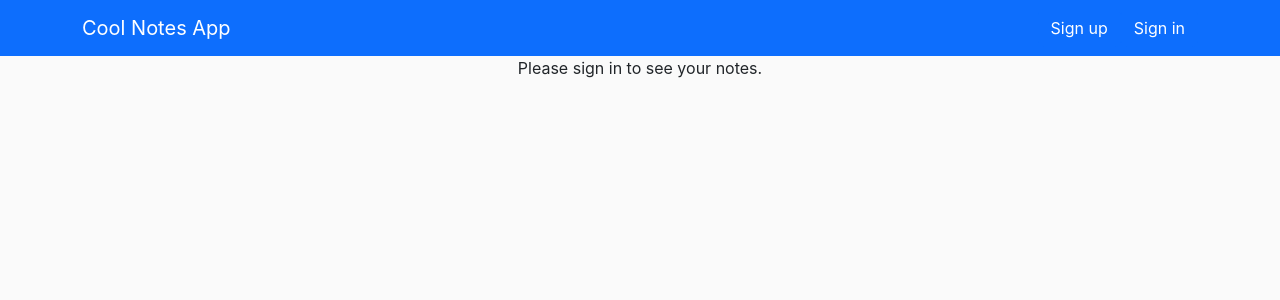
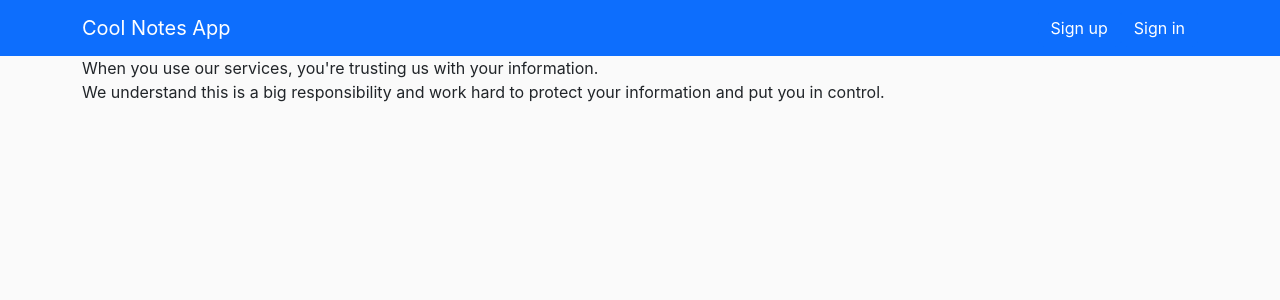
Before and after one commit to powoftech/collaborative-board, a React (Create React App) app in the folder frontend/: page /privacy in a window 1280 px wide. Shown: the top 300 px of the page. Built offline with nearby package versions, Linux system fonts and the light colour scheme; no server answers.

Commit message:
Add React Router and create new pages

```diff
--- a/frontend/package.json
+++ b/frontend/package.json
@@ -17,6 +17,7 @@
     "react-dom": "^18.2.0",
     "react-hook-form": "^7.48.2",
     "react-icons": "^4.12.0",
+    "react-router-dom": "^6.21.1",
     "react-scripts": "^5.0.1",
     "typescript": "^4.9.5",
     "web-vitals": "^2.1.4"
--- a/frontend/src/App.tsx
+++ b/frontend/src/App.tsx
@@ -1,13 +1,14 @@
 import { useEffect, useState } from "react";
-import { Container } from "react-bootstrap";
 import NavBar from "./components/NavBar";
-import NotesPageAuthenticatedView from "./components/NotesPageAuthenticatedView";
-import NotesPageUnauthenticatedView from "./components/NotesPageUnauthenticatedView";
 import SignInModal from "./components/SignInModal";
 import SignUpModal from "./components/SignUpModal";
 import { User } from "./models/user";
 import * as NotesApi from "./network/notesApi";
-import styles from "./styles/NotesPage.module.css";
+import { BrowserRouter, Route, Routes } from "react-router-dom";
+import { Container } from "react-bootstrap";
+import NotesPage from "./pages/NotesPage";
+import PrivacyPage from "./pages/PrivacyPage";
+import NotFoundPage from "./pages/NotFoundPage";
 
 function App() {
   const [authenticatedUser, setAuthenticatedUser] = useState<User | null>(null);
@@ -28,6 +29,7 @@ function App() {
   }, []);
 
   return (
+    <BrowserRouter>
       <div>
         <NavBar
           authenticatedUser={authenticatedUser}
@@ -35,14 +37,19 @@ function App() {
           onSignInClicked={() => setShowSignInModal(true)}
           onSignOutSuccessful={() => setAuthenticatedUser(null)}
         />
-      <Container className={styles.notesPage}>
-        <>
-          {authenticatedUser ? (
-            <NotesPageAuthenticatedView />
-          ) : (
-            <NotesPageUnauthenticatedView />
-          )}
-        </>
+
+        <Container>
+          <Routes>
+            <Route
+              path="/"
+              element={<NotesPage authenticatedUser={authenticatedUser} />}
+            />
+
+            <Route path="/privacy" element={<PrivacyPage />} />
+
+            <Route path="/*" element={<NotFoundPage />} />
+          </Routes>
+        </Container>
 
         {showSignUpModal && (
           <SignUpModal
@@ -53,6 +60,7 @@ function App() {
             }}
           />
         )}
+
         {showSignInModal && (
           <SignInModal
             onDismiss={() => setShowSignInModal(false)}
@@ -62,8 +70,8 @@ function App() {
             }}
           />
         )}
-      </Container>
       </div>
+    </BrowserRouter>
   );
 }
 
--- /dev/null
+++ b/frontend/src/pages/NotFoundPage.tsx
@@ -0,0 +1,9 @@
+const NotFoundPage = () => {
+  return (
+    <div>
+      <p>Page not found!</p>
+    </div>
+  );
+};
+
+export default NotFoundPage;
--- /dev/null
+++ b/frontend/src/pages/NotesPage.tsx
@@ -0,0 +1,25 @@
+import { Container } from "react-bootstrap";
+import NotesPageAuthenticatedView from "../components/NotesPageAuthenticatedView";
+import NotesPageUnauthenticatedView from "../components/NotesPageUnauthenticatedView";
+import { User } from "../models/user";
+import styles from "../styles/NotesPage.module.css";
+
+interface NotesPageProps {
+  authenticatedUser: User | null;
+}
+
+const NotesPage = ({ authenticatedUser }: NotesPageProps) => {
+  return (
+    <Container className={styles.notesPage}>
+      <>
+        {authenticatedUser ? (
+          <NotesPageAuthenticatedView />
+        ) : (
+          <NotesPageUnauthenticatedView />
+        )}
+      </>
+    </Container>
+  );
+};
+
+export default NotesPage;
--- /dev/null
+++ b/frontend/src/pages/PrivacyPage.tsx
@@ -0,0 +1,14 @@
+const PrivacyPage = () => {
+  return (
+    <div>
+      <p>
+        When you use our services, you're trusting us with your information.{" "}
+        <br />
+        We understand this is a big responsibility and work hard to protect your
+        information and put you in control.
+      </p>
+    </div>
+  );
+};
+
+export default PrivacyPage;
```
Also changed, not shown: 1 other file (tests, documents, lock files or other folders). Lines whose indentation alone changed are shown as unchanged.
